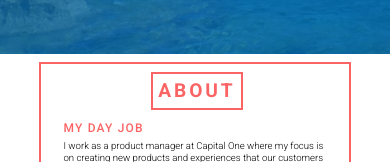
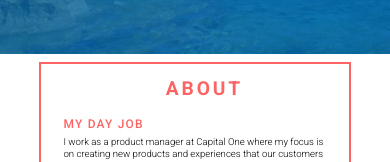
Before and after one commit to kerryaldrich/kerryaldrich.github.io, a plain HTML site: page unit_10/index.html in a window 390 px wide. Shown: the part 790-952 px from the top of the page. Drawn offline with nearby package versions, Linux system fonts and the light colour scheme.

Commit message:
updating unit 10

```diff
--- a/unit_10/css/style.css
+++ b/unit_10/css/style.css
@@ -130,11 +130,9 @@ span {
 	color: rgb(250, 100, 100);
 	text-align: center;
 	line-height: 1.8em;
-	border: solid 2px rgb(250, 100, 100);
 	text-transform: uppercase;
 	letter-spacing: .2em;
-	margin: 0 40% 3% 40%;
-	width: 20%;
+	margin: 0 40% 1% 40%;
 }
 
 #info h2 {
@@ -311,7 +309,7 @@ footer h3 {
 		min-width: 10%;
 	}
 
-	#info h1, #resume h2 {
+	#resume h2 {
 		margin: 0 38% 2% 38%;
 		width: 26%;
 	}
@@ -372,7 +370,7 @@ footer h3 {
         color: #FF6666;
     }
 
-	#info h1, #resume h2 {
+	#resume h2 {
 		margin: 0 36% 2% 36%;
 		width: 28%;
 	}
@@ -403,7 +401,7 @@ footer h3 {
 		margin: 0 10% 0 10%;
 	}
 
-	#info h1, #resume h2 {
+	#resume h2 {
 		margin: 0 35% 2% 35%;
 		width: 30%;
 	}
```
